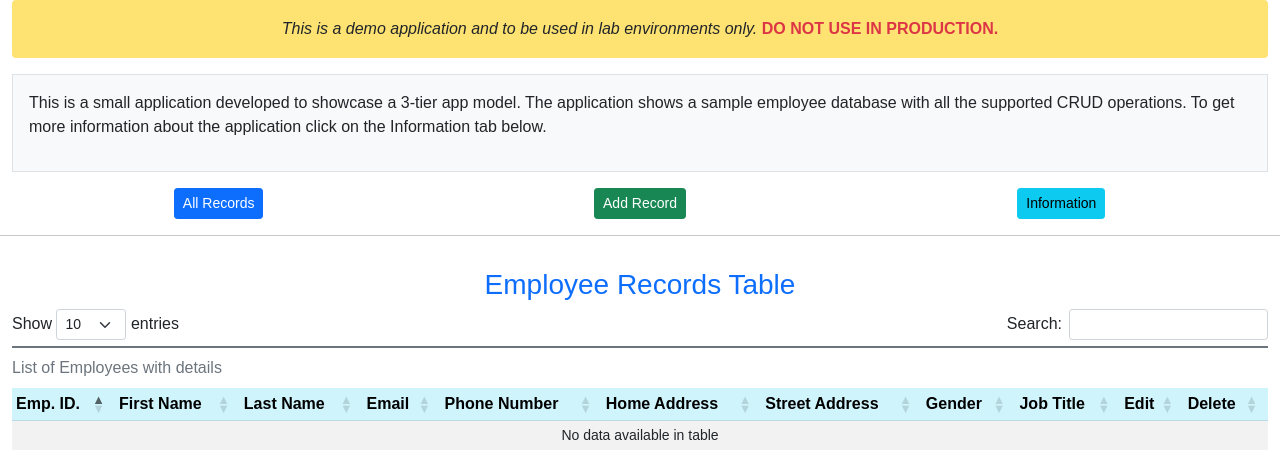
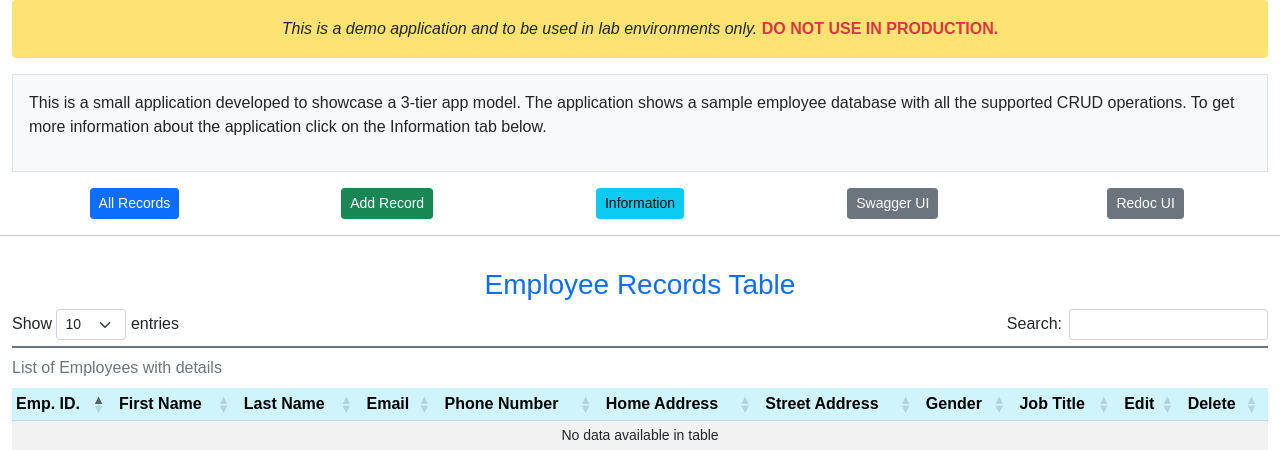
Before and after one commit to sajaldebnath/demo-3-tier-app, a Flask app: page / in a window 1280 px wide. Shown: the part 79-529 px from the top of the page. Run offline with Flask 2, Linux system fonts and the light colour scheme; data that the repository does not hold is empty; some libraries are stand-ins or nearby versions.

Commit message:
Added the documentation link

```diff
--- a/App VM/app.py
+++ b/App VM/app.py
@@ -50,7 +50,7 @@ def employees():#
          json_data = json_data_all["data"]
          employee_data = json_data[0]
          #print(json_data[0])
-         return render_template('homepage.html',employee_data=employee_data)
+         return render_template('homepage.html',employee_data=employee_data, db_fqdn=db_fqdn)
     else:
          print("Could not get employee list")
          return "Could not get employee list"
--- a/App VM/templates/base.html
+++ b/App VM/templates/base.html
@@ -121,6 +121,18 @@
                             <div class="col center" >
                                 <button type="button" class="btn btn-sm btn-info" data-bs-toggle="modal" data-bs-target="#infoModal">Information</button>
                             </div>
+                            <!-- Swagger docs Button -->
+                            <div class="col center" >
+                                <a href="http://{{ db_fqdn }}/docs" target="_blank" rel="noopener">
+                                    <button class="btn btn-sm btn-secondary" type="button" >Swagger UI</button>
+                                </a>
+                            </div>
+                            <!-- Redoc Button -->
+                            <div class="col center" >
+                                <a href="http://{{ db_fqdn }}/redoc" target="_blank" rel="noopener">
+                                    <button class="btn btn-sm btn-secondary" type="button">Redoc UI</button>
+                                </a>
+                            </div>
                         </div>
                     </div>
                 </section>
```
